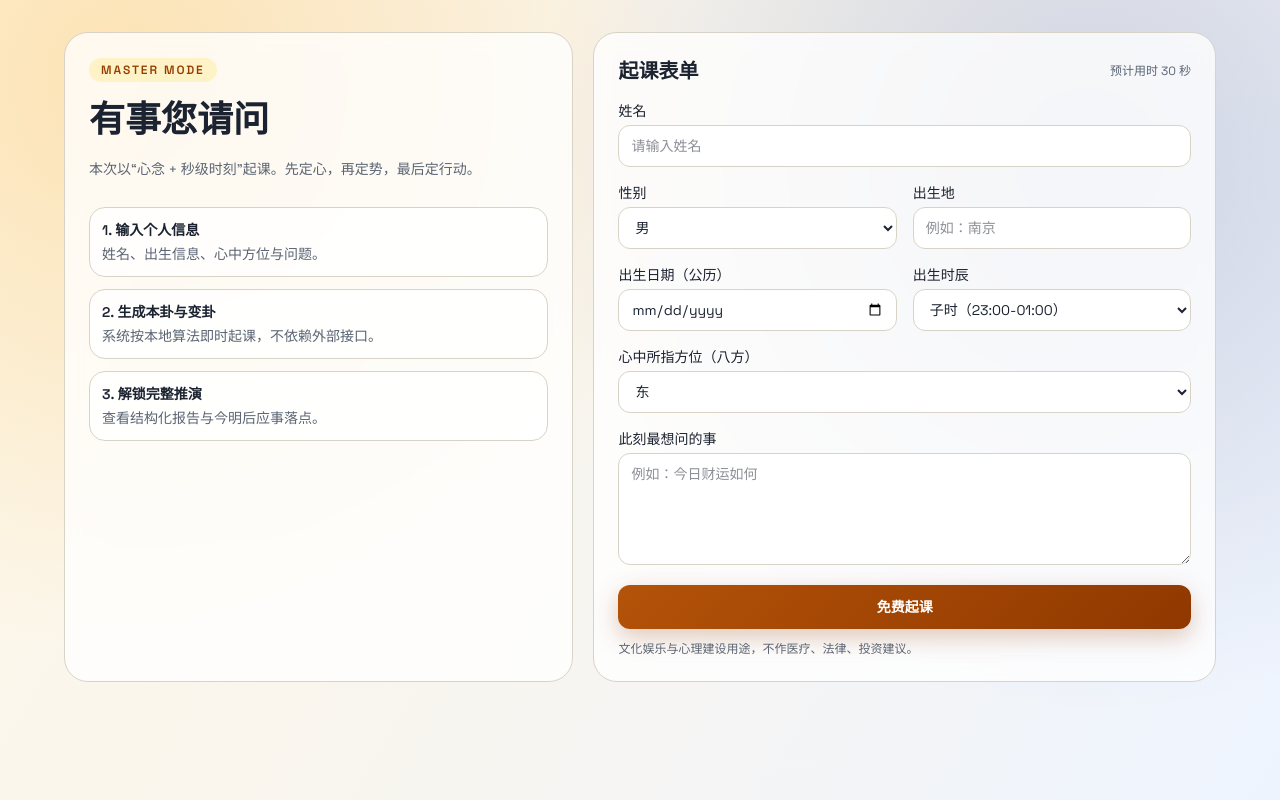
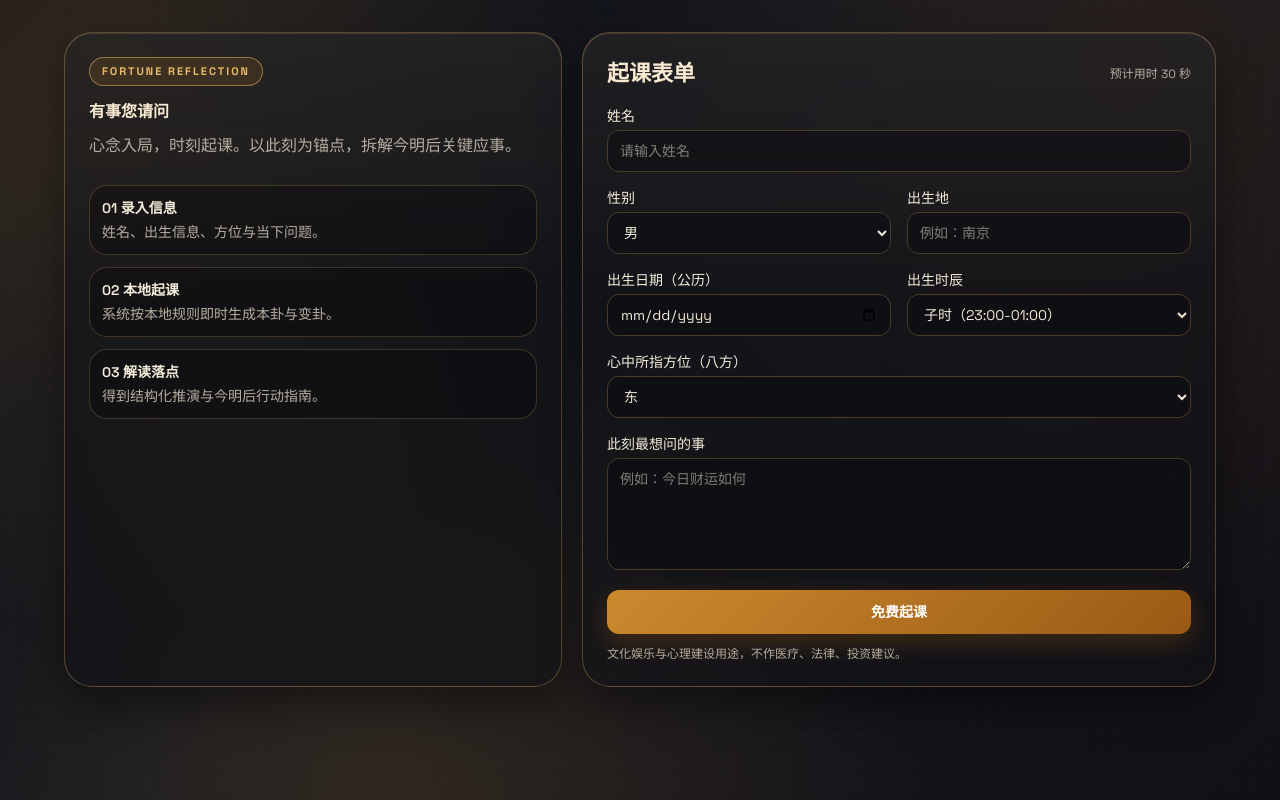
Before and after one commit to ywei8302-gif/fortune-web-global, a Next.js app in the folder web/: page / in a window 1280 px wide. Built offline with nearby package versions, Linux system fonts and the light colour scheme.

Commit message:
feat: premium mystic UI redesign for home and result pages

```diff
--- a/web/src/app/globals.css
+++ b/web/src/app/globals.css
@@ -1,12 +1,14 @@
 @import "tailwindcss";
 
 :root {
-  --background: #f3efe2;
-  --foreground: #1b2230;
-  --ink-soft: #5a6473;
-  --brand: #b45309;
-  --brand-strong: #8f3800;
-  --line: #d7d3c6;
+  --background: #0f1015;
+  --foreground: #f4ecda;
+  --ink-soft: #b6ada0;
+  --brand: #cb8a2e;
+  --brand-strong: #9a5a14;
+  --line: #3f3529;
+  --panel: rgba(19, 19, 24, 0.7);
+  --panel-border: rgba(219, 171, 99, 0.32);
 }
 
 @theme inline {
@@ -19,52 +21,137 @@
 body {
   background: var(--background);
   color: var(--foreground);
+  font-family: var(--font-space-grotesk), sans-serif;
 }
 
 .input {
-  @apply w-full rounded-xl border bg-white px-3 py-2.5 text-sm outline-none transition;
-  border-color: var(--line);
+  @apply w-full rounded-xl px-3 py-2.5 text-sm outline-none transition;
+  border: 1px solid #4a3b28;
+  background: rgba(13, 13, 18, 0.52);
+  color: #f4ecda;
+  backdrop-filter: blur(8px);
 }
 
 .input:focus {
-  border-color: #c7772d;
-  box-shadow: 0 0 0 3px rgba(199, 119, 45, 0.18);
-}
-
-.card {
-  @apply rounded-2xl border border-slate-200 bg-slate-50 px-4 py-4 text-sm leading-6 text-slate-800;
-}
-
-.card-title {
-  @apply mb-1 text-sm font-semibold uppercase tracking-[0.12em] text-amber-700;
+  border-color: #d69c48;
+  box-shadow: 0 0 0 3px rgba(214, 156, 72, 0.22);
 }
 
 .hero-bg {
   background:
-    radial-gradient(circle at 10% 10%, rgba(245, 158, 11, 0.24) 0%, rgba(245, 158, 11, 0) 42%),
-    radial-gradient(circle at 85% 20%, rgba(30, 58, 138, 0.18) 0%, rgba(30, 58, 138, 0) 44%),
-    linear-gradient(120deg, #fff8e7 0%, #f8f5ef 48%, #eef4ff 100%);
+    radial-gradient(circle at 8% 14%, rgba(222, 171, 88, 0.18) 0%, rgba(222, 171, 88, 0) 38%),
+    radial-gradient(circle at 88% 8%, rgba(112, 62, 23, 0.22) 0%, rgba(112, 62, 23, 0) 42%),
+    radial-gradient(circle at 30% 100%, rgba(195, 130, 38, 0.16) 0%, rgba(195, 130, 38, 0) 45%),
+    linear-gradient(135deg, #0d0d12 0%, #141821 46%, #131015 100%);
+}
+
+.mystic-page {
+  position: relative;
+}
+
+.mystic-page::before {
+  content: "";
+  position: fixed;
+  inset: 0;
+  pointer-events: none;
+  background-image: radial-gradient(rgba(255, 210, 138, 0.08) 1px, transparent 1px);
+  background-size: 14px 14px;
+  opacity: 0.35;
+}
+
+.mystic-panel {
+  position: relative;
+  border-radius: 28px;
+  padding: 24px;
+  border: 1px solid var(--panel-border);
+  background:
+    linear-gradient(180deg, rgba(255, 235, 199, 0.06) 0%, rgba(255, 235, 199, 0) 40%),
+    var(--panel);
+  box-shadow: 0 18px 44px rgba(0, 0, 0, 0.46), inset 0 1px 0 rgba(255, 225, 172, 0.14);
+  backdrop-filter: blur(12px);
 }
 
 .glass {
-  backdrop-filter: blur(8px);
-  background: rgba(255, 255, 255, 0.78);
-  border: 1px solid rgba(255, 255, 255, 0.62);
+  background: var(--panel);
+  backdrop-filter: blur(12px);
 }
 
 .soft-border {
-  border: 1px solid var(--line);
+  border: 1px solid var(--panel-border);
+}
+
+.mystic-pill {
+  display: inline-flex;
+  border-radius: 999px;
+  padding: 5px 12px;
+  border: 1px solid rgba(225, 177, 96, 0.55);
+  background: rgba(201, 134, 39, 0.14);
+  color: #e9bb68;
+  font-size: 11px;
+  font-weight: 700;
+  letter-spacing: 0.18em;
+}
+
+.mystic-title {
+  font-family: var(--font-source-serif), serif;
+  font-weight: 700;
+  line-height: 1.14;
+  color: #f8ead1;
+}
+
+.mystic-sub {
+  color: var(--ink-soft);
+  line-height: 1.8;
+}
+
+.mystic-step {
+  border-radius: 18px;
+  border: 1px solid rgba(195, 150, 88, 0.26);
+  background: rgba(0, 0, 0, 0.24);
+  padding: 12px;
+}
+
+.mystic-chip {
+  border-radius: 12px;
+  border: 1px solid rgba(209, 163, 87, 0.35);
+  background: rgba(14, 14, 17, 0.55);
+  padding: 8px 12px;
+  font-size: 12px;
+  color: #d8c8ac;
+}
+
+.mystic-section-title {
+  font-family: var(--font-source-serif), serif;
+  font-size: 22px;
+  font-weight: 700;
+  color: #f8ead1;
+}
+
+.mystic-ghost-btn {
+  border-radius: 12px;
+  border: 1px solid rgba(209, 163, 87, 0.35);
+  background: rgba(255, 255, 255, 0.04);
+  padding: 10px 16px;
+  font-size: 14px;
+  color: #f3e2c3;
+  transition: all 0.2s ease;
+}
+
+.mystic-ghost-btn:hover {
+  transform: translateY(-1px);
+  border-color: rgba(225, 177, 96, 0.65);
+  background: rgba(255, 255, 255, 0.08);
 }
 
 .primary-btn {
   @apply rounded-xl px-5 py-3 text-sm font-semibold text-white transition;
   background: linear-gradient(135deg, var(--brand) 0%, var(--brand-strong) 100%);
-  box-shadow: 0 8px 24px rgba(143, 56, 0, 0.28);
+  box-shadow: 0 8px 24px rgba(154, 90, 20, 0.35);
 }
 
 .primary-btn:hover {
   transform: translateY(-1px);
-  box-shadow: 0 12px 28px rgba(143, 56, 0, 0.32);
+  box-shadow: 0 12px 28px rgba(154, 90, 20, 0.46);
 }
 
 .yao-line {
@@ -76,7 +163,7 @@ body {
 }
 
 .yao-yang {
-  background: #0f172a;
+  background: #f3d8a2;
 }
 
 .yao-yin {
@@ -91,7 +178,7 @@ body {
   width: 56px;
   height: 8px;
   border-radius: 999px;
-  background: #0f172a;
+  background: #f3d8a2;
 }
 
 .yao-yin::before {
@@ -103,10 +190,75 @@ body {
 }
 
 .yao-move.yao-yang {
-  background: #b91c1c;
+  background: #ff8a73;
 }
 
 .yao-move.yao-yin::before,
 .yao-move.yao-yin::after {
-  background: #b91c1c;
+  background: #ff8a73;
 }
+
+.animate-rise {
+  animation: riseIn 0.6s cubic-bezier(0.22, 1, 0.36, 1) both;
+}
+
+.delay-1 {
+  animation-delay: 0.12s;
+}
+
+.step-1 {
+  animation: fadeIn 0.55s ease both;
+  animation-delay: 0.08s;
+}
+
+.step-2 {
+  animation: fadeIn 0.55s ease both;
+  animation-delay: 0.16s;
+}
+
+.step-3 {
+  animation: fadeIn 0.55s ease both;
+  animation-delay: 0.24s;
+}
+
+@keyframes riseIn {
+  from {
+    opacity: 0;
+    transform: translateY(16px) scale(0.985);
+  }
+  to {
+    opacity: 1;
+    transform: translateY(0) scale(1);
+  }
+}
+
+@keyframes fadeIn {
+  from {
+    opacity: 0;
+    transform: translateY(10px);
+  }
+  to {
+    opacity: 1;
+    transform: translateY(0);
+  }
+}
+
+@media (max-width: 767px) {
+  .mystic-panel {
+    padding: 18px;
+    border-radius: 20px;
+  }
+
+  .mystic-title {
+    font-size: 36px;
+  }
+
+  .yao-line {
+    width: 98px;
+  }
+
+  .yao-yin::before,
+  .yao-yin::after {
+    width: 42px;
+  }
+}
--- a/web/src/app/page.tsx
+++ b/web/src/app/page.tsx
@@ -68,33 +68,31 @@ export default function HomePage() {
   }
 
   return (
-    <main className="hero-bg min-h-screen p-4 md:p-8">
-      <section className="mx-auto grid w-full max-w-6xl gap-5 lg:grid-cols-[0.9fr_1.1fr]">
-        <aside className="glass soft-border rounded-3xl p-6">
-          <p className="inline-flex rounded-full bg-amber-100 px-3 py-1 text-xs font-semibold tracking-[0.16em] text-amber-800">
-            MASTER MODE
-          </p>
-          <h1 className="mt-4 text-4xl font-bold leading-tight">有事您请问</h1>
-          <p className="mt-3 text-sm leading-7 text-[color:var(--ink-soft)]">本次以“心念 + 秒级时刻”起课。先定心，再定势，最后定行动。</p>
+    <main className="hero-bg mystic-page min-h-screen p-4 md:p-8">
+      <section className="mx-auto grid w-full max-w-6xl gap-5 lg:grid-cols-[0.88fr_1.12fr]">
+        <aside className="mystic-panel animate-rise">
+          <p className="mystic-pill">FORTUNE REFLECTION</p>
+          <h1 className="mystic-title mt-4">有事您请问</h1>
+          <p className="mystic-sub mt-3">心念入局，时刻起课。以此刻为锚点，拆解今明后关键应事。</p>
           <div className="mt-6 grid gap-3 text-sm">
-            <div className="soft-border rounded-2xl bg-white/80 p-3">
-              <p className="font-semibold">1. 输入个人信息</p>
-              <p className="mt-1 text-[color:var(--ink-soft)]">姓名、出生信息、心中方位与问题。</p>
+            <div className="mystic-step step-1">
+              <p className="font-semibold">01 录入信息</p>
+              <p className="mt-1 text-[color:var(--ink-soft)]">姓名、出生信息、方位与当下问题。</p>
             </div>
-            <div className="soft-border rounded-2xl bg-white/80 p-3">
-              <p className="font-semibold">2. 生成本卦与变卦</p>
-              <p className="mt-1 text-[color:var(--ink-soft)]">系统按本地算法即时起课，不依赖外部接口。</p>
+            <div className="mystic-step step-2">
+              <p className="font-semibold">02 本地起课</p>
+              <p className="mt-1 text-[color:var(--ink-soft)]">系统按本地规则即时生成本卦与变卦。</p>
             </div>
-            <div className="soft-border rounded-2xl bg-white/80 p-3">
-              <p className="font-semibold">3. 解锁完整推演</p>
-              <p className="mt-1 text-[color:var(--ink-soft)]">查看结构化报告与今明后应事落点。</p>
+            <div className="mystic-step step-3">
+              <p className="font-semibold">03 解读落点</p>
+              <p className="mt-1 text-[color:var(--ink-soft)]">得到结构化推演与今明后行动指南。</p>
             </div>
           </div>
         </aside>
 
-        <section className="glass soft-border rounded-3xl p-6">
+        <section className="mystic-panel animate-rise delay-1">
           <div className="mb-4 flex items-center justify-between">
-            <h2 className="text-xl font-semibold">起课表单</h2>
+            <h2 className="mystic-section-title">起课表单</h2>
             <p className="text-xs text-[color:var(--ink-soft)]">预计用时 30 秒</p>
           </div>
 
@@ -138,11 +136,7 @@ export default function HomePage() {
               </label>
             </div>
 
-            {birthDate && (
-              <p className="rounded-xl bg-slate-100 px-3 py-2 text-xs text-slate-600">
-                已选择：{birthDate}（{shiChen}）
-              </p>
-            )}
+            {birthDate && <p className="mystic-chip">已选择：{birthDate}（{shiChen}）</p>}
 
             <label className="grid gap-1">
               <span className="text-sm font-medium">心中所指方位（八方）</span>
@@ -157,16 +151,11 @@ export default function HomePage() {
 
             <label className="grid gap-1">
               <span className="text-sm font-medium">此刻最想问的事</span>
-              <textarea
-                className="input min-h-28"
-                placeholder="例如：今日财运如何"
-                value={message}
-                onChange={(e) => setMessage(e.target.value)}
-              />
+              <textarea className="input min-h-28" placeholder="例如：今日财运如何" value={message} onChange={(e) => setMessage(e.target.value)} />
             </label>
           </div>
 
-          {error && <p className="mt-4 rounded-xl border border-red-200 bg-red-50 px-4 py-3 text-sm text-red-700">{error}</p>}
+          {error && <p className="mt-4 rounded-xl border border-red-300 bg-red-50 px-4 py-3 text-sm text-red-700">{error}</p>}
 
           <button onClick={submit} className="primary-btn mt-5 w-full">
             免费起课
```
Also changed, not shown: web/src/app/result/result-client.tsx (+13 -13 lines).
